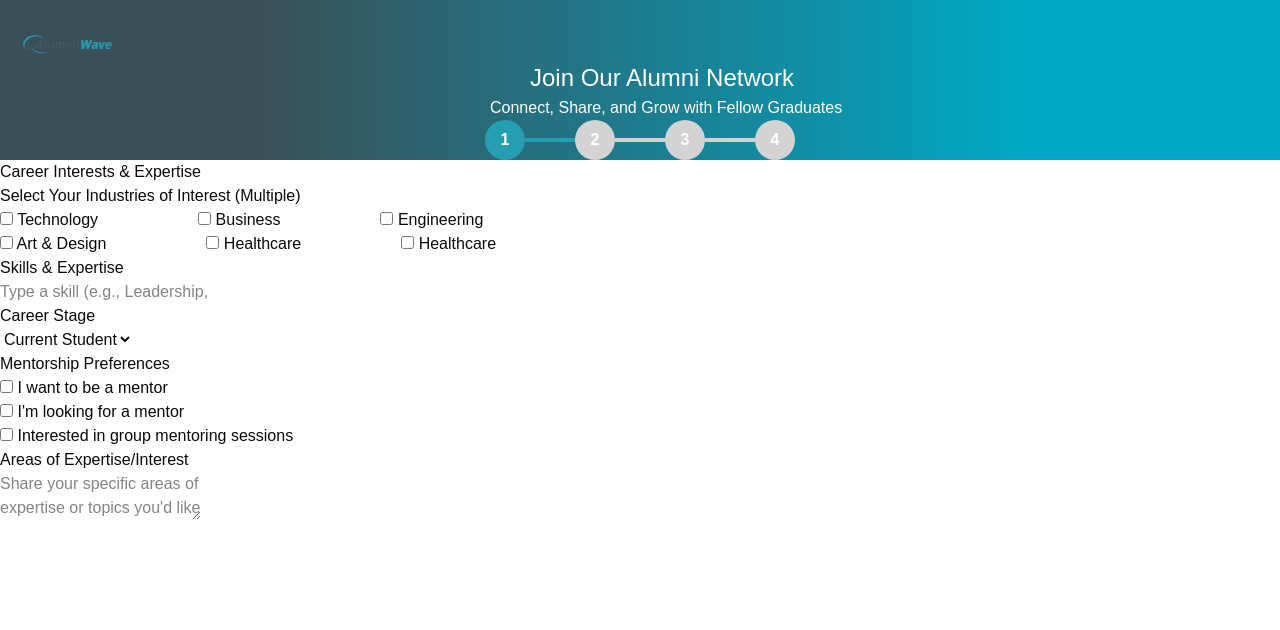
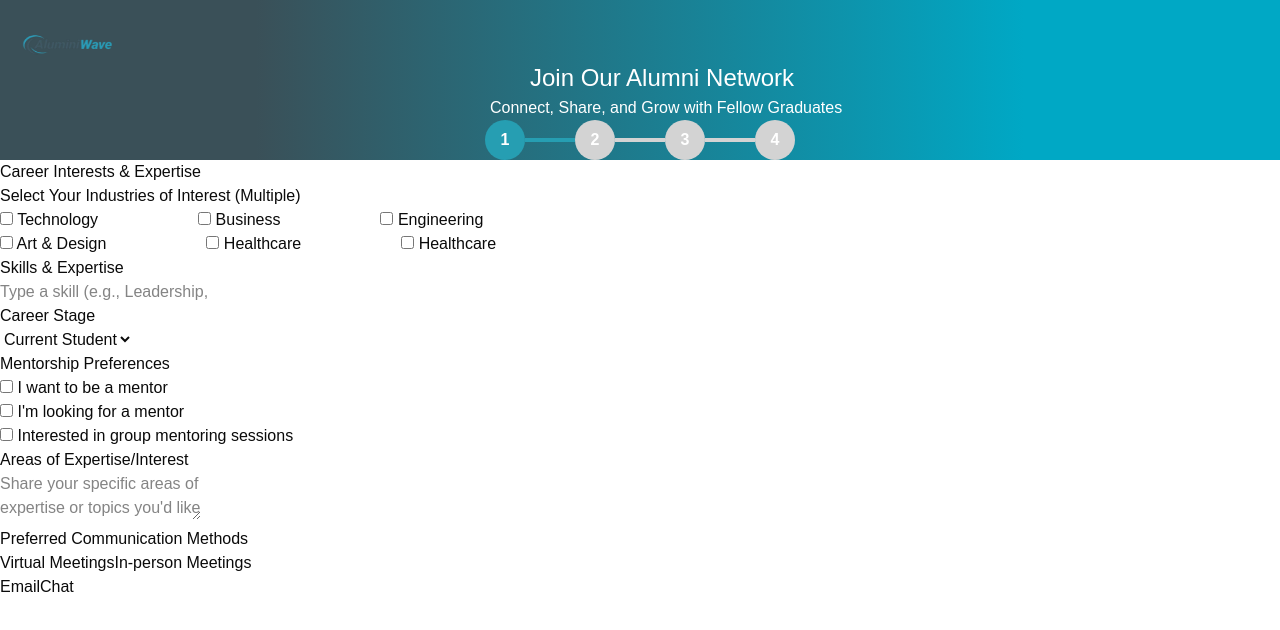
Before and after one commit to ShehaanN/AluminiWave, a React (Vite) app: page / in a window 1280 px wide. Shown: the top 630 px of the page. Built offline with nearby package versions, Linux system fonts and the light colour scheme; a web font is replaced by a local one.

Commit message:
Update SignupStep3.jsx

```diff
--- a/src/components/Login/SignupStep3.jsx
+++ b/src/components/Login/SignupStep3.jsx
@@ -58,6 +58,16 @@ function SignupStep3() {
                   from mentors...">
 
                   </textarea>
+                  <p>Preferred Communication Methods</p>
+                  <div className="buttonFirstRow">
+                        <button>Virtual Meetings</button>
+                        <button>In-person Meetings</button>
+
+                  </div>
+                  <div className="buttonSecondRow">
+                        <button>Email</button>
+                        <button>Chat</button>
+                  </div>
             </div>
     </div>
   )
```
